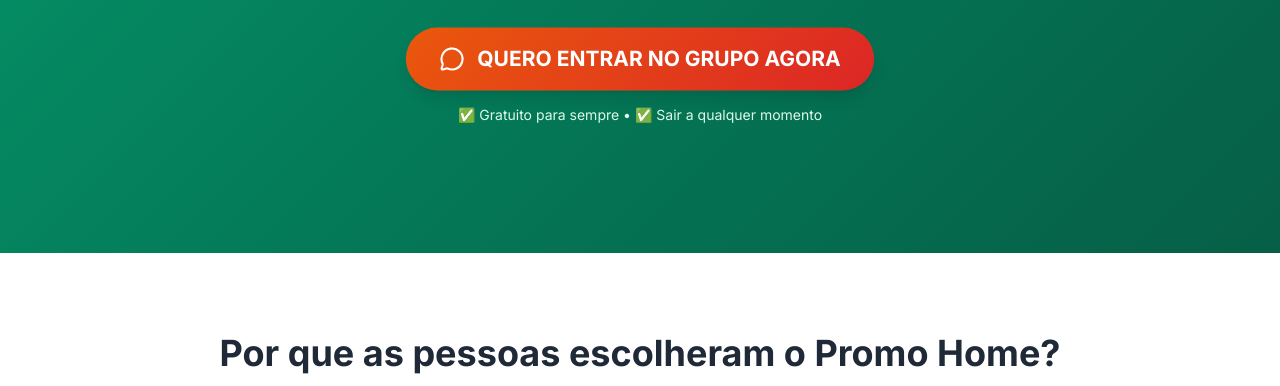
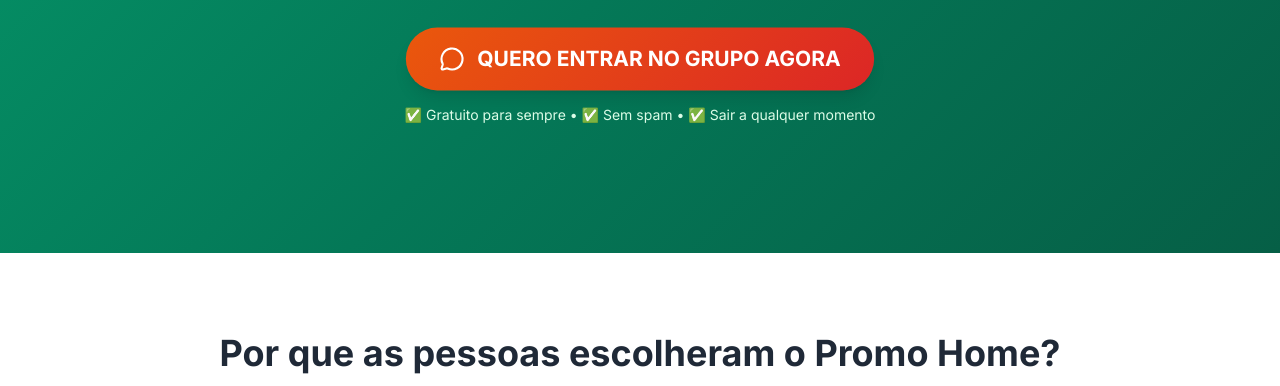
Before and after one commit to mynd-ia/promohome, a plain HTML site: page index.html in a window 1280 px wide. Shown: the part 404-790 px from the top of the page. Drawn offline with nearby package versions, Linux system fonts and the light colour scheme.

Commit message:
sem spam

```diff
--- a/index.html
+++ b/index.html
@@ -86,7 +86,7 @@
                     <i data-lucide="message-circle" class="w-6 h-6"></i>
                     QUERO ENTRAR NO GRUPO AGORA
                 </button>
-                <p class="text-green-100 text-sm">✅ Gratuito para sempre • ✅ Sair a qualquer momento</p>
+                <p class="text-green-100 text-sm">✅ Gratuito para sempre • ✅ Sem spam • ✅ Sair a qualquer momento</p>
             </div>
         </div>
     </section>
```
